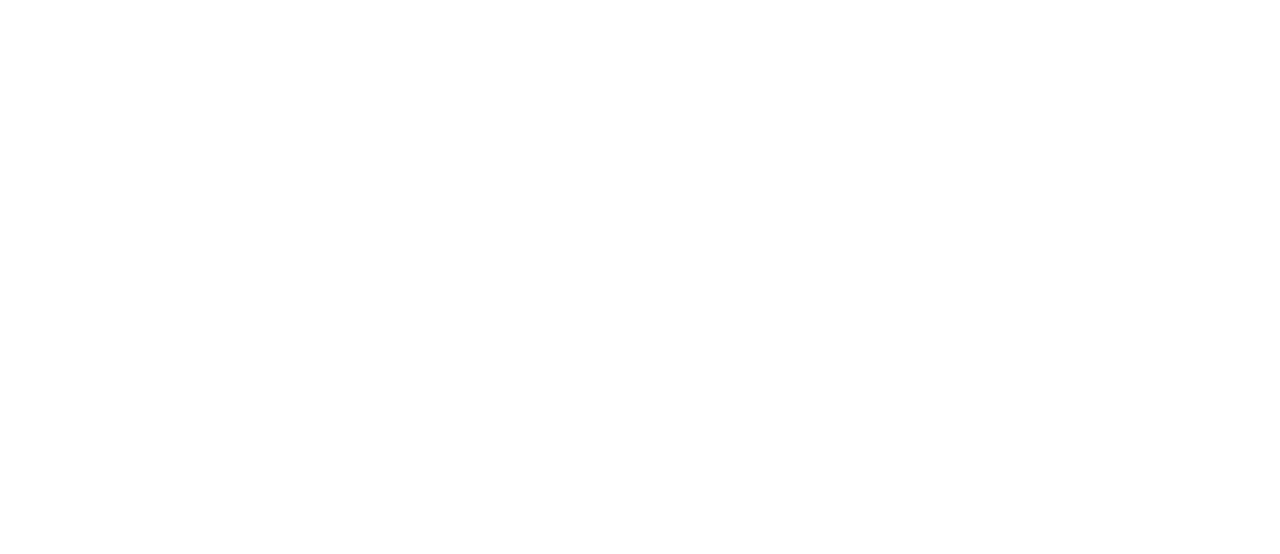
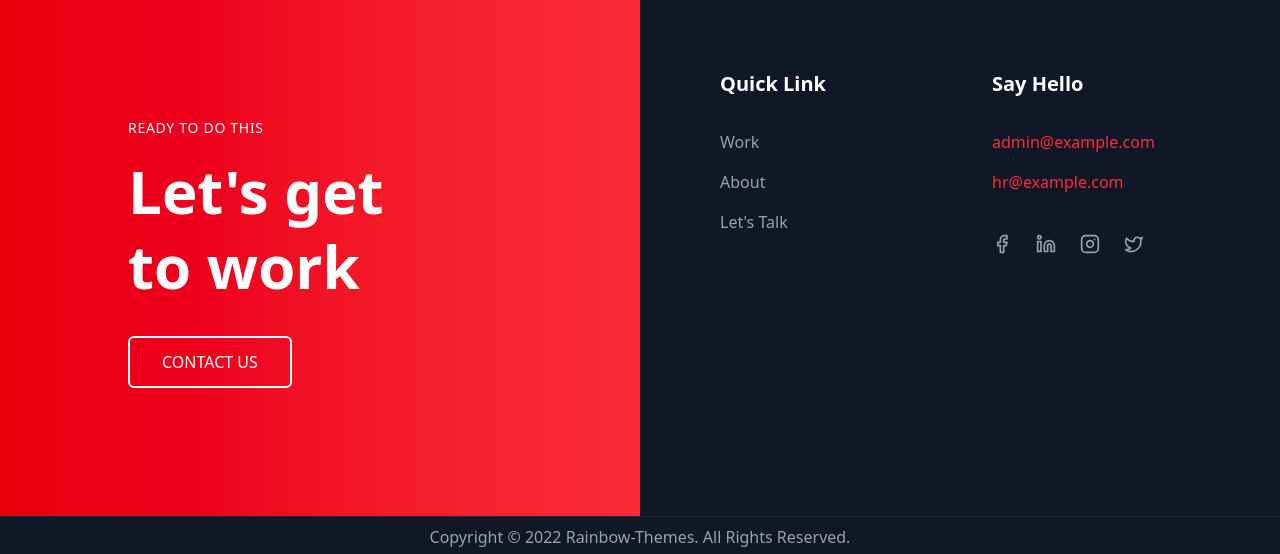
Before and after one commit to adityabhat09/portfolio, a React (Vite) app in the folder vite-project/: page /contact in a window 1280 px wide. Shown: the part 1938-2492 px from the top of the page. Before the commit the page ends 1928 px from the top, so only its background shows below. Built offline with nearby package versions, Linux system fonts and the light colour scheme.

Commit message:
coontact page done

```diff
--- a/vite-project/src/pages/ContactPage.jsx
+++ b/vite-project/src/pages/ContactPage.jsx
@@ -1,6 +1,6 @@
-// https://plus.unsplash.com/premium_photo-1661778490723-371305b4fb06?q=80&w=4470&auto=format&fit=crop&ixlib=rb-4.0.3&ixid=M3wxMjA3fDB8MHxwaG90by1wYWdlfHx8fGVufDB8fHx8fA%3D%3D
+import React from 'react';
+import Footer from './components/Footer';
 
-import React from 'react';
 
 const ContactPage = () => {
     return (
@@ -46,8 +46,7 @@
             </div>
 
             {/* Contact Info Cards */}
-            {/* Contact Info Cards */}
-            <div className="bg-gray-100 py-32 ">
+            <div className="bg-gray-100 py-32">
                 <div className="container mx-auto px-4">
                     <div className="grid grid-cols-1 md:grid-cols-3 gap-8 max-w-6xl mx-auto">
                         {/* Phone Card */}
@@ -102,9 +101,8 @@
                 </div>
             </div>
 
-
             {/* Contact Form Section */}
-            <div className="pt-32 pb-16  bg-white">
+            <div className="pt-32 pb-16 bg-white">
                 <div className="container mx-auto px-28">
                     <div className="grid grid-cols-1 md:grid-cols-2 gap-8">
                         <div>
@@ -145,7 +143,7 @@
                                 <div className="mb-6">
                                     <textarea
                                         placeholder="Your Message"
-                                        rows="4"
+                                        rows={4}
                                         className="w-full px-4 py-3 border border-gray-300 rounded focus:outline-none focus:border-red-500"
                                     ></textarea>
                                 </div>
@@ -165,6 +163,9 @@
                     </div>
                 </div>
             </div>
+
+            {/* Footer */}
+            <Footer />
         </div>
     );
 };
--- /dev/null
+++ b/vite-project/src/pages/components/Footer.jsx
@@ -0,0 +1,63 @@
+import React from 'react';
+import { Facebook, Linkedin, Instagram, Twitter } from 'lucide-react';
+
+const Footer = () => {
+  return (
+    <footer className="bg-gray-900 text-white">
+      <div className="container ">
+        <div className="grid grid-cols-1 md:grid-cols-2">
+          {/* Left Section */}
+          <div className="bg-gradient-to-r from-red-600 to-red-500 p-20 md:p-32">
+            <div className="max-w-md">
+              <p className="text-sm tracking-wider mb-4">READY TO DO THIS</p>
+              <h2 className="text-6xl font-bold text-white mb-8 leading-tight">Let's get<br />to work</h2>
+              <button className="border-2 border-white text-white px-8 py-3 rounded-md hover:bg-white hover:text-red-500 transition duration-300">
+                CONTACT US
+              </button>
+            </div>
+          </div>
+
+          {/* Right Section */}
+          <div className="p-20">
+            <div className="grid grid-cols-1 md:grid-cols-2 gap-16">
+              <div>
+                <h3 className="text-xl font-semibold mb-8">Quick Link</h3>
+                <ul className="space-y-4">
+                  <li><a href="#" className="text-gray-400 hover:text-white transition duration-300">Work</a></li>
+                  <li><a href="#" className="text-gray-400 hover:text-white transition duration-300">About</a></li>
+                  <li><a href="#" className="text-gray-400 hover:text-white transition duration-300">Let's Talk</a></li>
+                </ul>
+              </div>
+              <div>
+                <h3 className="text-xl font-semibold mb-8">Say Hello</h3>
+                <ul className="space-y-4">
+                  <li><a href="mailto:admin@example.com" className="text-red-500 hover:text-red-400 transition duration-300">admin@example.com</a></li>
+                  <li><a href="mailto:hr@example.com" className="text-red-500 hover:text-red-400 transition duration-300">hr@example.com</a></li>
+                  <li className="flex space-x-6 pt-6">
+                    <a href="#" className="text-gray-400 hover:text-white transition duration-300">
+                      <Facebook size={20} />
+                    </a>
+                    <a href="#" className="text-gray-400 hover:text-white transition duration-300">
+                      <Linkedin size={20} />
+                    </a>
+                    <a href="#" className="text-gray-400 hover:text-white transition duration-300">
+                      <Instagram size={20} />
+                    </a>
+                    <a href="#" className="text-gray-400 hover:text-white transition duration-300">
+                      <Twitter size={20} />
+                    </a>
+                  </li>
+                </ul>
+              </div>
+            </div>
+          </div>
+        </div>
+      </div>
+      <div className="container mx-auto px-4 py-2 border-t border-gray-800">
+        <p className="text-gray-400 text-center">Copyright © 2022 Rainbow-Themes. All Rights Reserved.</p>
+      </div>
+    </footer>
+  );
+};
+
+export default Footer;
```
